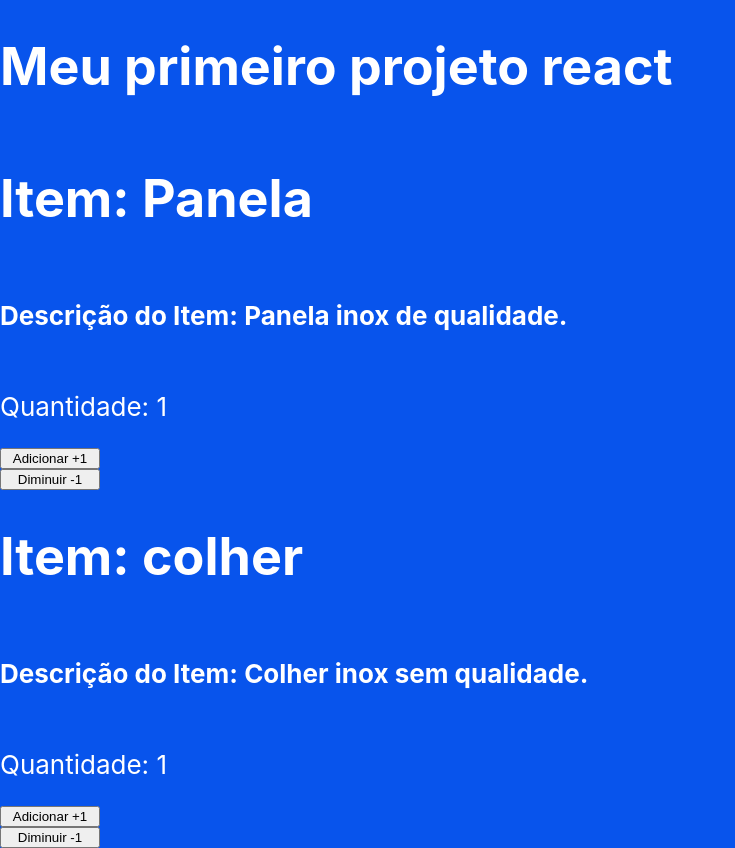
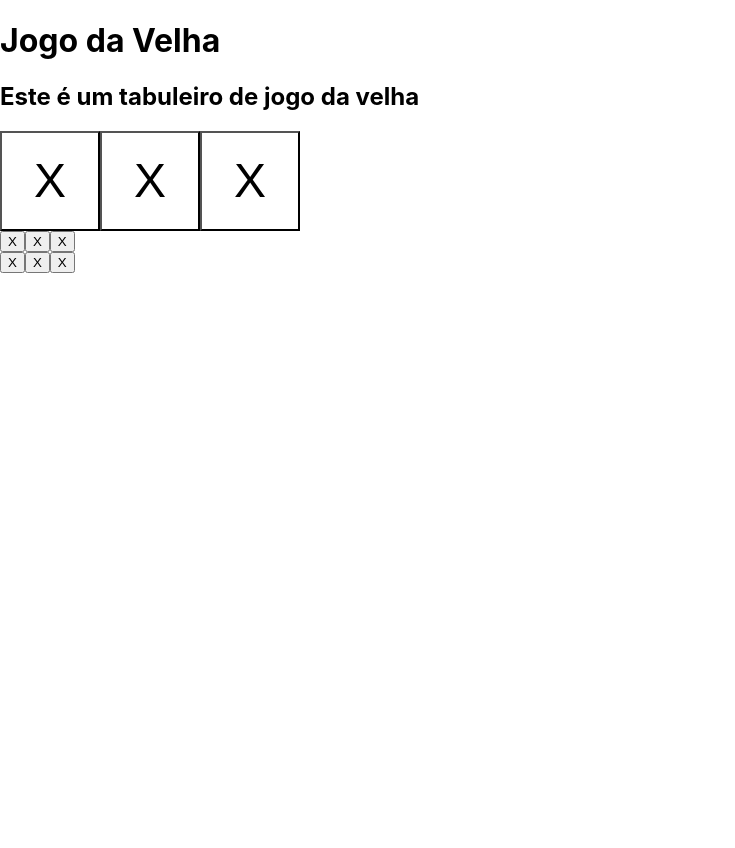
Before and after one commit to scaramuzzini/ocean-frontend-2024-07-08, a React (Create React App) app: page / in a window 1280 px wide. Shown: the whole page, without its empty margins (0-735 px from the left). After the commit the page ends 800 px from the top, so only its background shows below. Built offline with nearby package versions, Linux system fonts and the light colour scheme.

Commit message:
Tabuleiro draft

```diff
--- /dev/null
+++ b/src/Jogo.css
@@ -0,0 +1,10 @@
+.linha {
+    display:flex;
+}
+
+.quadrado {
+    background-color: #fff;
+    width: 100px;
+    height: 100px;
+    font-size: 48px;
+}
--- /dev/null
+++ b/src/Jogo.js
@@ -0,0 +1,35 @@
+import './Jogo.css';
+
+function Tabuleiro() {
+    return (
+        <>
+            <h2>Este é um tabuleiro de jogo da velha</h2>
+            <div className="linha">
+                <button className="quadrado">X</button>
+                <button className="quadrado">X</button>
+                <button className="quadrado">X</button>
+            </div>
+            <div className="linha">
+                <button>X</button>
+                <button>X</button>
+                <button>X</button>
+            </div>
+            <div className="linha">
+                <button>X</button>
+                <button>X</button>
+                <button>X</button>
+            </div>
+        </>
+    )
+}
+
+function JogoDaVelha() {
+    return (
+    <>
+        <h1>Jogo da Velha</h1>
+        <Tabuleiro />
+    </>
+    )
+}
+
+export default JogoDaVelha;
--- a/src/index.js
+++ b/src/index.js
@@ -1,13 +1,13 @@
 import React from 'react';
 import ReactDOM from 'react-dom/client';
 import './index.css';
-import App from './App';
 import reportWebVitals from './reportWebVitals';
+import JogoDaVelha from './Jogo';
 
 const root = ReactDOM.createRoot(document.getElementById('root'));
 root.render(
   <React.StrictMode>
-    <App />
+    <JogoDaVelha />
   </React.StrictMode>
 );
 
```
